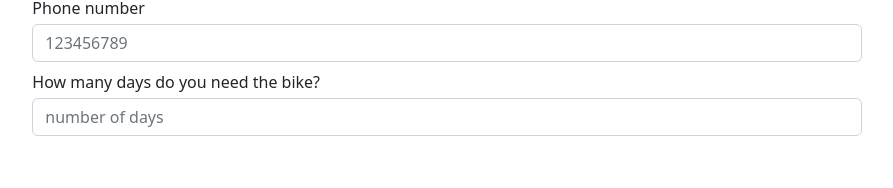
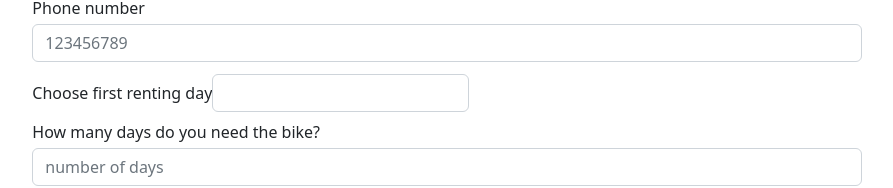
Before and after one commit to lauraportillo/my-rental-bike, a React (Create React App) app: page /#/rent in a window 1280 px wide. Shown: the part 286-474 px from the top of the page, without its empty margins (193-1086 px from the left). Built offline with nearby package versions, Linux system fonts and the light colour scheme.

Commit message:
update with datePicker

```diff
--- a/src/auth/pages/RentPage.jsx
+++ b/src/auth/pages/RentPage.jsx
@@ -1,13 +1,12 @@
-// import { useState } from 'react';
+import { useState } from 'react';
 import { useLocation } from 'react-router-dom';
-// import DatePicker from 'react-datepicker';
+import DatePicker from 'react-datepicker';
 import { useForm } from '../../hooks/useForm';
 import { Navbar } from '../../ui';
 import { bikes } from '../../bikes/data/bikes';
 import './rentPage.scss';
 import 'react-datepicker/dist/react-datepicker.css';
 
-// VER CÓMO CONTROLAR LOS INPUTS COMO DICE LA CONSOLA
 const formData = {
   displayName: '',
   email: '',
@@ -18,13 +17,11 @@ const formData = {
 export const RentPage = () => {
   const { displayName, email, telephone, numberDays, onInputChange } = useForm(formData);
 
-  // const [selectedDate, setSelectedDate] = useState();
-  // // BORRAR
-  // console.log(selectedDate);
+  const [selectedDate, setSelectedDate] = useState();
 
-  // // BORRAR
-  // // const selectedDay = selectedDate.getDate();
-  // // console.log(selectedDay);
+  // BORRAR
+  // const selectedDay = selectedDate.getDate();
+  // console.log(selectedDay);
 
   const location = useLocation();
 
@@ -110,7 +107,7 @@ export const RentPage = () => {
             />
           </div>
 
-          {/* <div>
+          <div>
             <label>Choose first renting day</label>
             <DatePicker
               selected={selectedDate}
@@ -119,7 +116,7 @@ export const RentPage = () => {
               minDate={new Date()}
               className="form-control mt-1 mb-2"
             />
-          </div> */}
+          </div>
 
           <div className="form-group">
             <label htmlFor="numberDays">How many days do you need the bike?</label>
```
